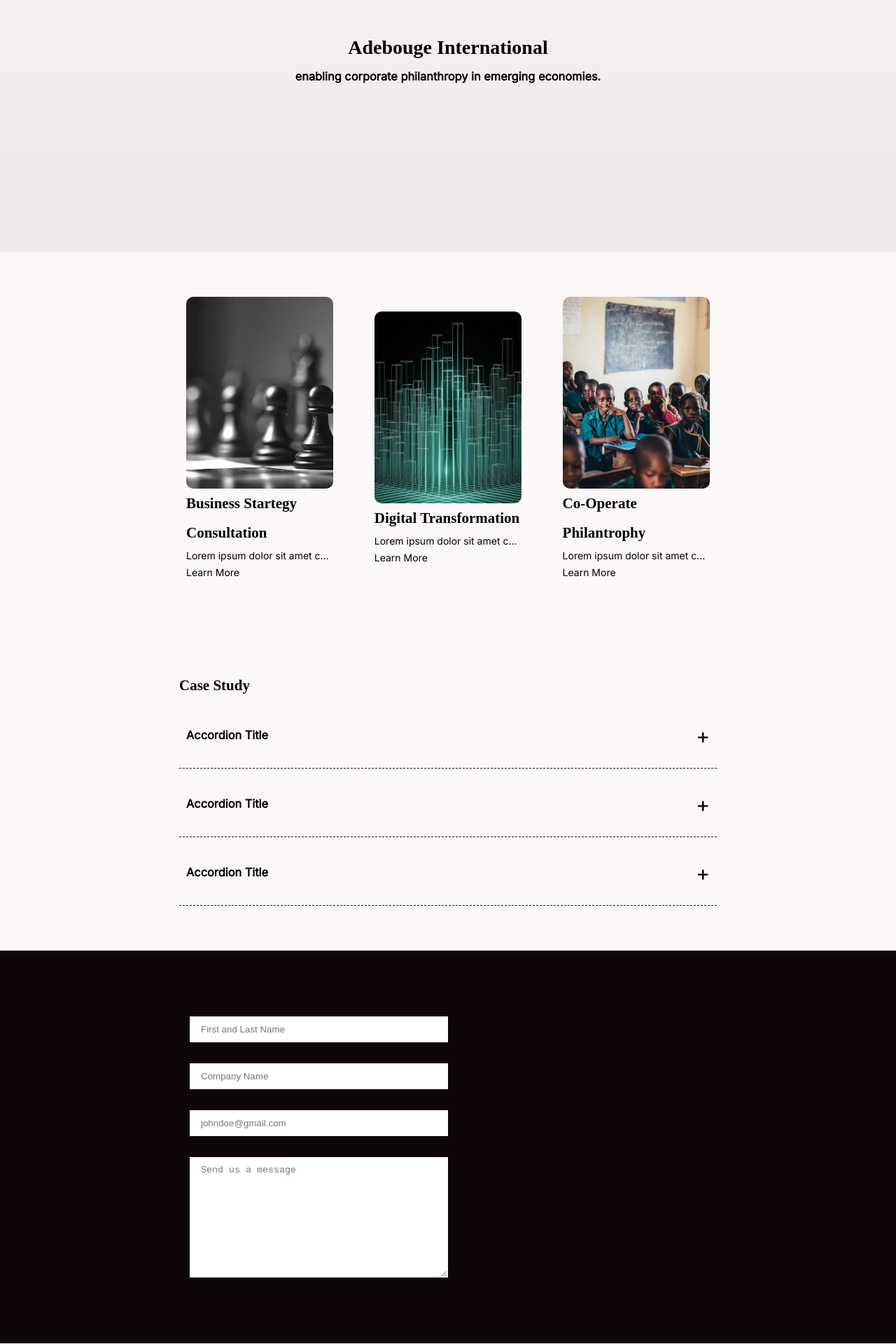
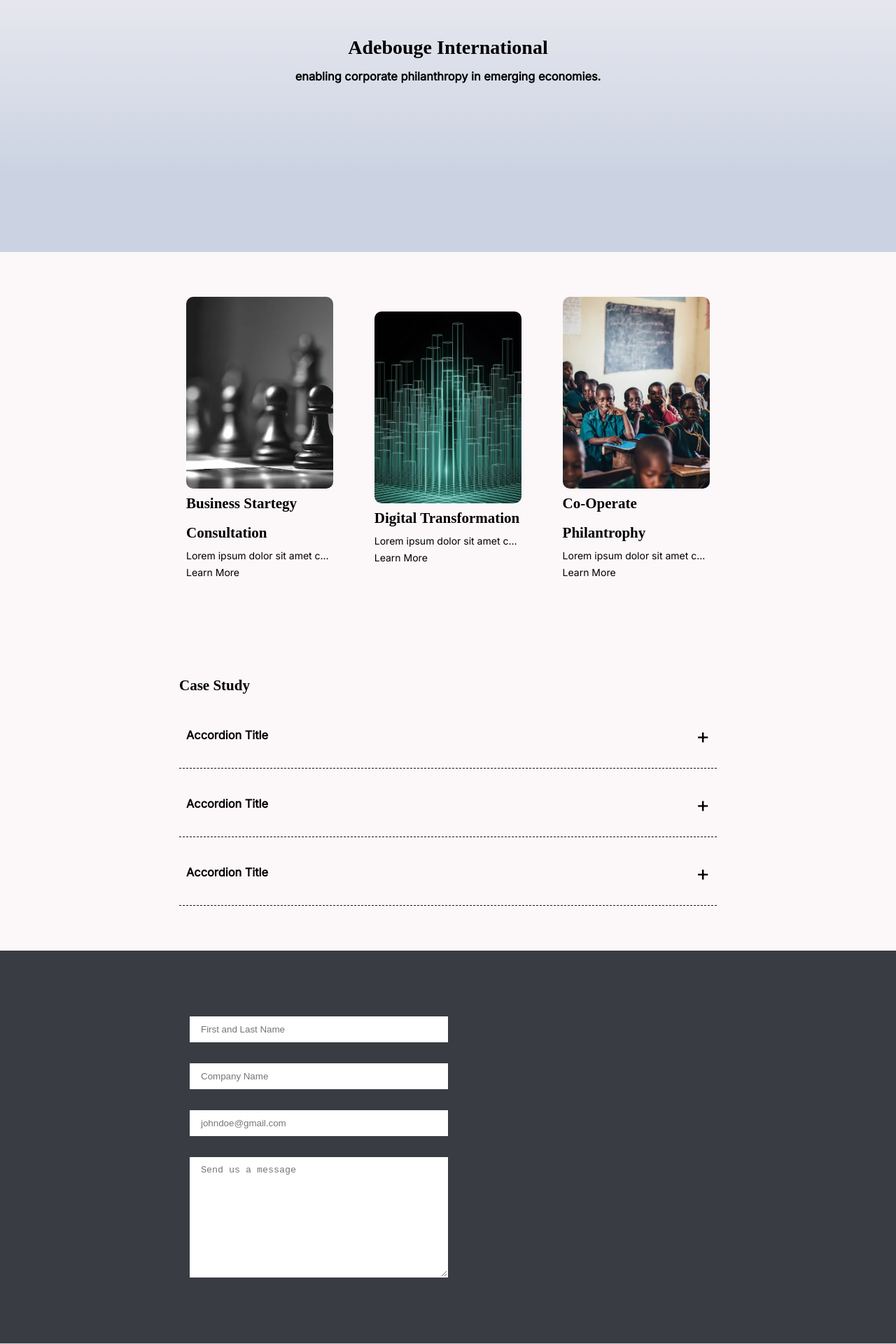
Before and after one commit to Ph-uad/adebouge, a React (Create React App) app: page / in a window 1280 px wide. Shown: the part 197-2117 px from the top of the page at 70% size. Built offline with nearby package versions, Linux system fonts and the light colour scheme; a web font is replaced by a local one.

Commit message:
new color scheme added

```diff
--- a/src/components/form/form.module.scss
+++ b/src/components/form/form.module.scss
@@ -1,5 +1,6 @@
 .form {
-    background: var(--color-black);
+  background: var(--accent-color-2);
+  border-bottom: 1px solid var(--accent-color-1);
 
   &__container {
     color: var(--color-white);
@@ -34,8 +35,8 @@
     }
 
     & input:not(:placeholder-shown) ~ label,
-    & textarea:not(:placeholder-shown) ~ label{
-    //   color: var(--color-black);
+    & textarea:not(:placeholder-shown) ~ label {
+      //   color: var(--color-black);
       top: 100%;
       opacity: 1;
     }
--- a/src/components/header/header.module.scss
+++ b/src/components/header/header.module.scss
@@ -5,5 +5,5 @@
 
 .header {
   padding: 15%;
-  background: linear-gradient(transparent, #eee8e9 80%);
+  background: linear-gradient(transparent, #cbd3e2 80%);
 }
--- a/src/container/accordion/accordion.module.scss
+++ b/src/container/accordion/accordion.module.scss
@@ -11,8 +11,10 @@
 
 .icon {
   font-size: 3rem;
+  transform-origin: center;
 
   &-rotate {
+    color: red;
     transform: rotate(45deg);
   }
 }
--- a/src/container/services/services.module.scss
+++ b/src/container/services/services.module.scss
@@ -37,7 +37,7 @@
 }
 
 .modal {
-  background: var(--color-black);
+  background: var(--accent-color-2);
   color: var(--color-white);
   padding: 2% 10%;
   height: 100vh;
--- a/src/index.scss
+++ b/src/index.scss
@@ -9,8 +9,12 @@
   font-size: clamp(30%, 62.5%, 75%);
   line-height: 1.7;
 
+  --accent-color-1: #cbd3e2;
+  --accent-color-2: #3a3c44;
+
   --color-white: #fcf7f8;
   --color-white-secondary: #bbb4b6;
+
   --color-black: #0f0607;
 
   --padding-space: 2rem;
```
